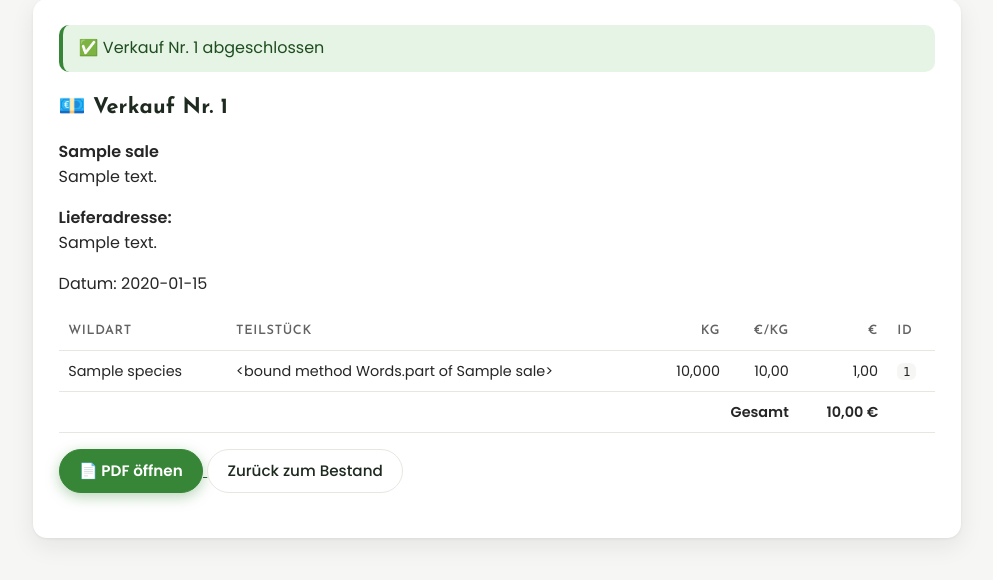
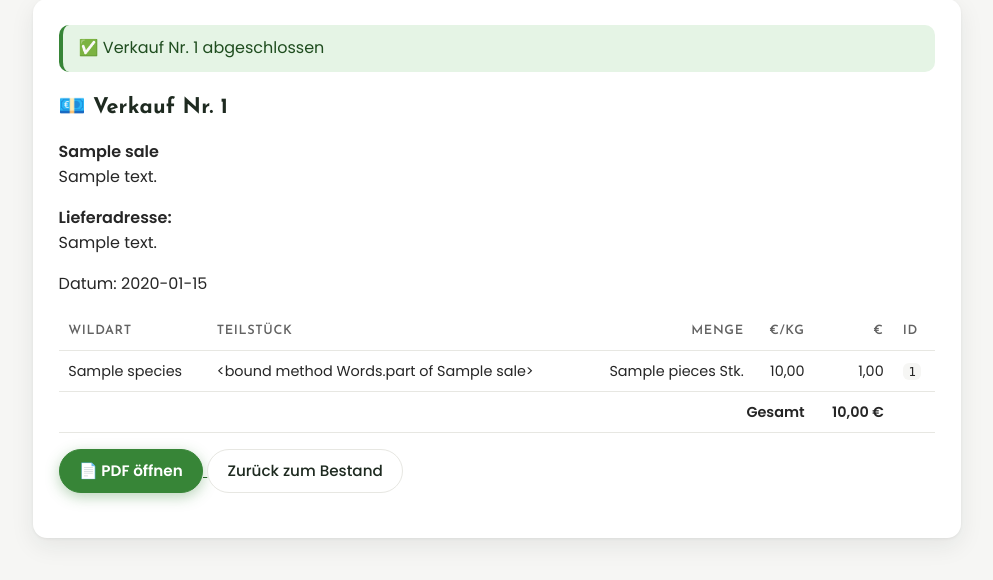
Before and after one commit to mlorenzsm/gamecooler, a FastAPI app: template app/templates/sale.html in a window 1280 px wide. Shown: the part 77-657 px from the top of the page, without its empty margins (143-1136 px from the left). Run offline with FastAPI, Linux system fonts and the light colour scheme; the template is opened without the code that fills it: most values are stand-ins (such as "Sample title", 1, 10 or a date in 2020); parts of the project's set-up code (start-up, migrations or seed data) failed here and were passed over.

Commit message:
Accept a piece count in the weight field
"5x" in the weight field now means five pieces instead of a weight. Counted
parts get a fixed price: the price field is taken as the price of the whole
part, with no per-kg price and no weight x price calculation.

Labels drop the kg for counted parts. The QR label shows "5 Stk." where the
weight was; the info label shows only the fixed price, since weight and
price/kg don't apply. Inventory, sell, sale, scan and the invoice PDF show
the count in a "Menge" column.

In bulk print a counted row doesn't fall back to the part's default price,
because that default is per kg.

Invalid amounts ("0x", "abc") used to fail the request with a 500; they now
redirect with a message. Existing records without a piece count load as
before.

Co-Authored-By: Claude Code <noreply@anthropic.com>

```diff
--- a/app/main.py
+++ b/app/main.py
@@ -7,15 +7,18 @@ from fastapi import FastAPI, Form, HTTPException, Request
 from fastapi.responses import JSONResponse, RedirectResponse, StreamingResponse
 from fastapi.staticfiles import StaticFiles
 from fastapi.templating import Jinja2Templates
+from pydantic import ValidationError
 
 from . import registry, sales
 from .config import Hunter, PartDefaults, Preset, PresetItem, load_config, save_config
 from .labels import render_info_label, render_qr_label
 from .models import (
+    PIECES_RE,
     PartIn,
     PartRecord,
     Sale,
     SaleItem,
+    format_amount,
     format_de,
     parse_optional_decimal,
 )
@@ -29,6 +32,7 @@ app = FastAPI(title="Gamecooler")
 app.mount("/static", StaticFiles(directory=Path(__file__).resolve().parent / "static"), name="static")
 templates = Jinja2Templates(directory=Path(__file__).resolve().parent / "templates")
 templates.env.filters["de"] = format_de
+templates.env.filters["amount"] = format_amount
 
 
 def print_safely(images: list, printer, dry_run: bool) -> str | None:
@@ -66,6 +70,16 @@ templates.env.filters["preset_text"] = preset_text
 config = load_config()
 
 
+@app.exception_handler(ValidationError)
+def invalid_input(request: Request, exc: ValidationError):
+    # Only reachable when the browser's pattern check is bypassed (old page,
+    # typo on a device that ignores it). A message beats a bare 500.
+    return RedirectResponse(
+        url="/?msg=Ungültige Eingabe — Gewicht als 1,25 oder Stückzahl als 5x",
+        status_code=303,
+    )
+
+
 def find_hunter(name: str) -> Hunter | None:
     return next((h for h in config.hunters if h.name == name), None)
 
@@ -80,8 +94,9 @@ def index(request: Request, msg: str = ""):
 
 
 def _inventory_hint(records: list[PartRecord]) -> str:
-    unweighed = sum(1 for r in records if r.weight_kg is None)
-    unpriced = sum(1 for r in records if r.weight_kg is not None and r.total_price is None)
+    # Counted parts have no weight by design, so they never count as unweighed.
+    unweighed = sum(1 for r in records if r.weight_kg is None and r.pieces is None)
+    unpriced = sum(1 for r in records if (r.weight_kg is not None or r.pieces is not None) and r.total_price is None)
     notes = []
     if unweighed:
         notes.append(f"{unweighed} ohne Gewicht")
@@ -120,8 +135,8 @@ def preview(
 ):
     part_in = PartIn(
         hunter=hunter, species=species, part=part,
-        weight_kg=parse_optional_decimal(weight_kg),
-        price_per_kg=parse_optional_decimal(price_per_kg),
+        weight_kg=weight_kg,
+        price_per_kg=price_per_kg,
     )
     record = PartRecord.from_input(part_in, printed=False)
     img = (
@@ -163,6 +178,10 @@ async def bulk_print(request: Request):
             continue
         if i in no_price_rows:
             price = None
+        elif PIECES_RE.match(weight):
+            # Counted row: the price is a fixed price for the whole part. The
+            # configured default is per kg, so it must not stand in for it.
+            price = price.strip() or None
         else:
             price = price.strip() or getattr(config.parts.get(part), "price", None)
         part_in = PartIn(
@@ -329,6 +348,7 @@ async def sell_confirm(request: Request):
                 species=record.species,
                 part=record.part,
                 weight_kg=record.weight_kg,
+                pieces=record.pieces,
                 price_per_kg=record.price_per_kg,
                 total_price=total,
             )
--- a/app/models.py
+++ b/app/models.py
@@ -1,7 +1,8 @@
+import re
 import uuid
 from datetime import datetime, timezone
 
-from pydantic import BaseModel, field_validator
+from pydantic import BaseModel, field_validator, model_validator
 
 
 def parse_german_decimal(v: str | float) -> float:
@@ -16,12 +17,44 @@ def parse_optional_decimal(v: str | float | None) -> float | None:
     return parse_german_decimal(v)
 
 
+PIECES_RE = re.compile(r"^\s*(\d+)\s*x\s*$", re.IGNORECASE)
+
+
+def parse_amount(v: str | float | None) -> tuple[float | None, int | None]:
+    """Read the weight field, which also takes a piece count.
+
+    "4,5" is a weight in kg, "5x" means five pieces. Returns (weight_kg, pieces),
+    at most one of them set.
+    """
+    if isinstance(v, str):
+        m = PIECES_RE.match(v)
+        if m:
+            pieces = int(m.group(1))
+            if pieces < 1:
+                raise ValueError("Stückzahl muss mindestens 1 sein")
+            return None, pieces
+    return parse_optional_decimal(v), None
+
+
 class PartIn(BaseModel):
     hunter: str
     species: str
     part: str
     weight_kg: float | None = None
+    pieces: int | None = None
+    # Per kg for weighed parts. For counted parts it is the fixed price of the
+    # whole part — there is no weight to multiply it with.
     price_per_kg: float | None = None
+
+    @model_validator(mode="before")
+    @classmethod
+    def _pieces_from_weight_field(cls, data):
+        if isinstance(data, dict) and isinstance(data.get("weight_kg"), str):
+            weight, pieces = parse_amount(data["weight_kg"])
+            data = {**data, "weight_kg": weight}
+            if pieces is not None:
+                data["pieces"] = pieces
+        return data
 
     @field_validator("weight_kg", "price_per_kg", mode="before")
     @classmethod
@@ -35,6 +68,7 @@ class PartRecord(BaseModel):
     species: str
     part: str
     weight_kg: float | None = None
+    pieces: int | None = None
     price_per_kg: float | None = None
     total_price: float | None = None
     created_at: str
@@ -45,14 +79,22 @@ class PartRecord(BaseModel):
     @classmethod
     def from_input(cls, part: PartIn, printed: bool) -> "PartRecord":
         weight, price = part.weight_kg, part.price_per_kg
+        if part.pieces is not None:
+            # Counted parts have a fixed price: no per-kg price, no calculation.
+            price_per_kg = None
+            total = round(price, 2) if price is not None else None
+        else:
+            price_per_kg = round(price, 2) if price is not None else None
+            total = round(weight * price, 2) if weight is not None and price is not None else None
         return cls(
             uuid=str(uuid.uuid4()),
             hunter=part.hunter,
             species=part.species,
             part=part.part,
             weight_kg=round(weight, 3) if weight is not None else None,
-            price_per_kg=round(price, 2) if price is not None else None,
-            total_price=round(weight * price, 2) if weight is not None and price is not None else None,
+            pieces=part.pieces,
+            price_per_kg=price_per_kg,
+            total_price=total,
             created_at=datetime.now(timezone.utc).isoformat(timespec="seconds"),
             printed=printed,
         )
@@ -64,11 +106,21 @@ def format_de(value: float | None, decimals: int = 2) -> str:
     return f"{value:.{decimals}f}".replace(".", ",")
 
 
+def format_amount(item) -> str:
+    """Weight or piece count of a part or sale item, as shown to people."""
+    if item.pieces is not None:
+        return f"{item.pieces} Stk."
+    if item.weight_kg is not None:
+        return f"{format_de(item.weight_kg, 3)} kg"
+    return "–"
+
+
 class SaleItem(BaseModel):
     uuid: str
     species: str
     part: str
     weight_kg: float | None = None
+    pieces: int | None = None
     price_per_kg: float | None = None
     total_price: float
 
--- a/app/pdf.py
+++ b/app/pdf.py
@@ -6,7 +6,7 @@ from fpdf import FPDF
 logging.getLogger("fontTools").setLevel(logging.WARNING)
 
 from .config import FONTS_DIR, Hunter
-from .models import Sale, format_de
+from .models import Sale, format_amount, format_de
 
 
 def _format_date(iso: str) -> str:
@@ -52,7 +52,7 @@ def render_sale_pdf(sale: Sale, hunter: Hunter | None) -> bytes:
 
     # items table
     widths = (12, 66, 24, 24, 26, 26)
-    headers = ("Pos.", "Artikel", "Gewicht", "€/kg", "Preis", "ID")
+    headers = ("Pos.", "Artikel", "Menge", "€/kg", "Preis", "ID")
     aligns = ("R", "L", "R", "R", "R", "L")
     pdf.set_font("dejavu", "B", 10)
     for w, h, a in zip(widths, headers, aligns):
@@ -63,7 +63,7 @@ def render_sale_pdf(sale: Sale, hunter: Hunter | None) -> bytes:
         cells = (
             str(i),
             f"{item.species} – {item.part}",
-            f"{format_de(item.weight_kg, 3)} kg" if item.weight_kg is not None else "–",
+            format_amount(item),
             format_de(item.price_per_kg),
             f"{format_de(item.total_price)} €",
             item.uuid[:8].upper(),
--- a/app/templates/sale.html
+++ b/app/templates/sale.html
@@ -14,13 +14,13 @@
 
 <table class="responsive sale-items">
   <tr>
-    <th>Wildart</th><th>Teilstück</th><th class="num">kg</th><th class="num">€/kg</th><th class="num">€</th><th>ID</th>
+    <th>Wildart</th><th>Teilstück</th><th class="num">Menge</th><th class="num">€/kg</th><th class="num">€</th><th>ID</th>
   </tr>
   {% for i in sale.items %}
   <tr>
     <td data-label="Wildart">{{ i.species }}</td>
     <td data-label="Teilstück">{{ i.part }}</td>
-    <td class="num" data-label="kg">{{ i.weight_kg | de(3) }}</td>
+    <td class="num" data-label="Menge">{{ i | amount }}</td>
     <td class="num" data-label="€/kg">{{ i.price_per_kg | de }}</td>
     <td class="num" data-label="€">{{ i.total_price | de }}</td>
     <td data-label="ID"><code>{{ i.uuid[:8] }}</code></td>
--- a/app/templates/sell.html
+++ b/app/templates/sell.html
@@ -30,13 +30,13 @@
 
   <table class="responsive sale-items">
     <tr>
-      <th>Wildart</th><th>Teilstück</th><th class="num">kg</th><th class="num">€/kg</th><th class="num">Preis (€)</th><th>ID</th>
+      <th>Wildart</th><th>Teilstück</th><th class="num">Menge</th><th class="num">€/kg</th><th class="num">Preis (€)</th><th>ID</th>
     </tr>
     {% for r in records %}
     <tr>
       <td data-label="Wildart">{{ r.species }}</td>
       <td data-label="Teilstück">{{ r.part }}</td>
-      <td class="num" data-label="kg">{{ r.weight_kg | de(3) }}</td>
+      <td class="num" data-label="Menge">{{ r | amount }}</td>
       <td class="num" data-label="€/kg">{{ r.price_per_kg | de }}</td>
       <td class="num" data-label="Preis (€)">
         <input type="hidden" name="uuid" value="{{ r.uuid }}">
```
Also changed, not shown: app/labels.py (+11 -4 lines), app/templates/bulk.html (+16 -4 lines), app/templates/index.html (+17 -5 lines), app/templates/inventory.html (+4 -4 lines), app/templates/scan.html (+8 -5 lines).
